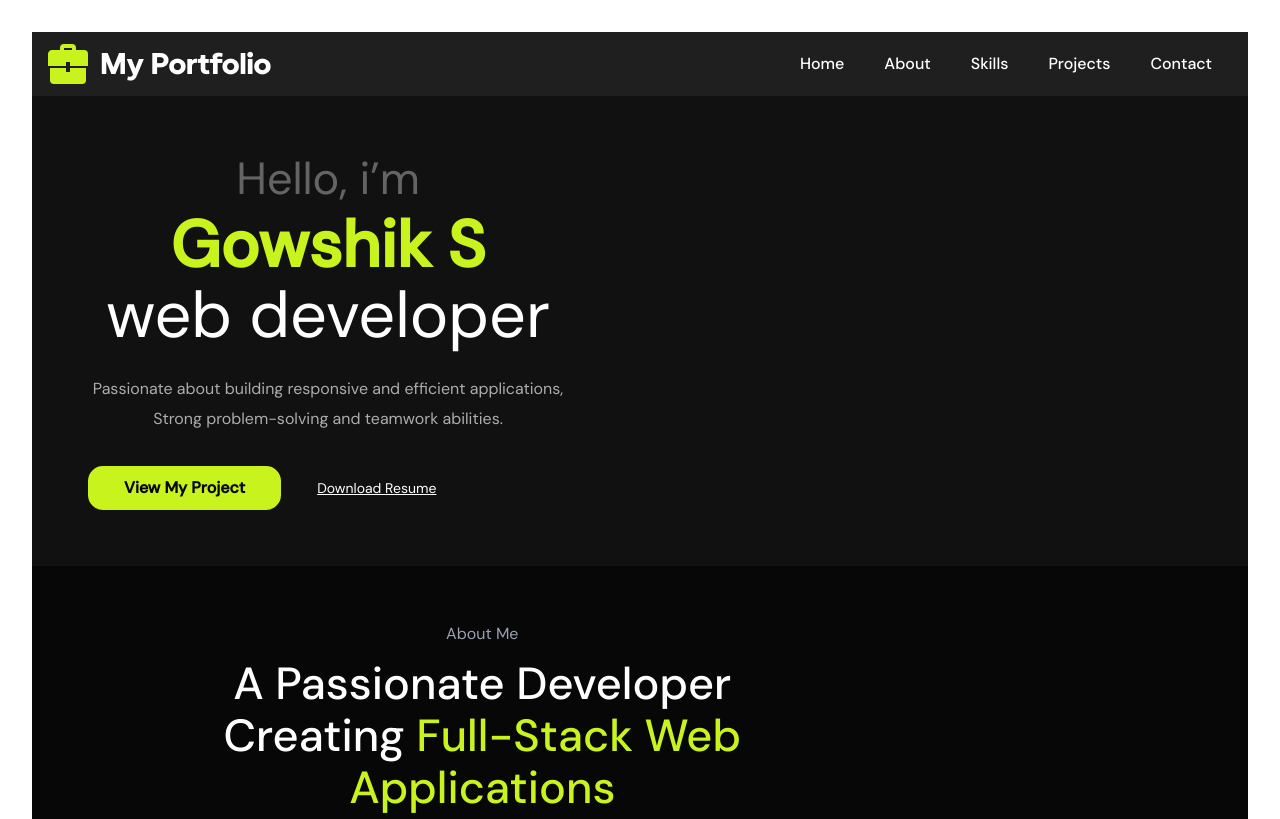
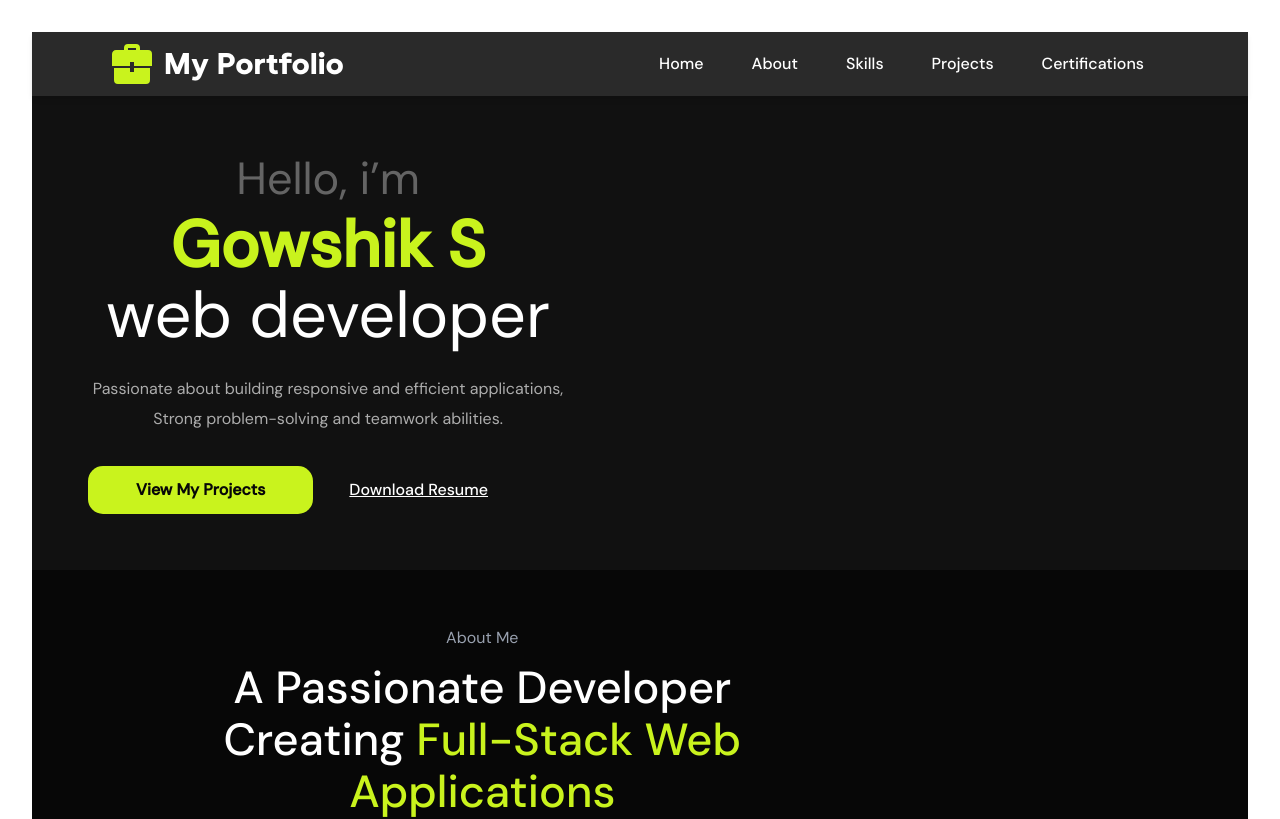
Before and after one commit to pkselva/react_portfolio, a React (Vite) app: page / in a window 1280 px wide. Shown: the top 819 px of the page. Built offline with nearby package versions, Linux system fonts and the light colour scheme.

Commit message:
Refractor Responsiveness

```diff
--- a/src/App.jsx
+++ b/src/App.jsx
@@ -1,6 +1,5 @@
-import { useState } from 'react'
 import './App.css'
-import { BrowserRouter, Route, Router, Routes } from 'react-router-dom'
+import { BrowserRouter, Route, Routes } from 'react-router-dom'
 import Layout from './Pages/Layout'
 import "@fontsource/dm-sans";
 import "@fontsource/dm-sans/500.css";
--- a/src/Components/Certifications.jsx
+++ b/src/Components/Certifications.jsx
@@ -13,7 +13,7 @@ function Certifications() {
         <div id='certificatons' className='bg-[#111] p-6 sm:p-10 md:p-14 text-white text-center'>
             <div className='text-gray-400 mb-2 text-[12px] sm:text-sm md:text-base'>Explore My</div>
             <h1 className="text-2xl md:text-3xl font-bold text-[#c9f31d] mb-4 sm:mb-6 lg:mb-8">Certifications</h1>
-            <div className='w-full sm:w-4/5 mx-auto grid grid-cols-1 sm:grid-cols-2 lg:grid-cols-3 gap-6 sm:gap-8'>
+            <div className='w-full sm:w-4/5 mx-auto grid grid-cols-1 lg:grid-cols-3 gap-6 sm:gap-8'>
                 {certificationDetails.map((detail, idx) => (
                     <div
                         key={idx}
--- a/src/Components/HeaderSection.jsx
+++ b/src/Components/HeaderSection.jsx
@@ -14,14 +14,21 @@ function HeaderSection() {
         <p className='opacity-65 font-[400] text-[12px] sm:text-[14px] md:text-[16px] leading-[20px] sm:leading-[24px] md:leading-[30px]'>
           Passionate about building responsive and efficient applications, Strong problem-solving and teamwork abilities.
         </p>
-        <div className='flex flex-col sm:flex-row gap-4 w-full items-center sm:gap-9 mt-8 text-[12px] sm:text-[14px] md:text-[16px]'>
-          <button className='bg-[#c9f31d] px-9 py-2.5  text-[#070707] font-[600] rounded-[15px] cursor-pointer '>
-            <a href="#projects">View My Project</a>
+        <div
+          className="flex flex-col sm:flex-row items-center justify-center sm:justify-start gap-3 sm:gap-6 md:gap-9 w-full mt-6 sm:mt-8 text-[12px] sm:text-[14px] md:text-[16px]">
+          <button
+            className="bg-[#c9f31d] px-7 sm:px-9 md:px-12 py-2 sm:py-2.5 md:py-3 text-[#070707] font-[600] rounded-[12px] sm:rounded-[15px] cursor-pointer hover:bg-[#b4da1a] hover:transition-all duration-300">
+            <a href="#projects" className="block">
+              View My Projects
+            </a>
           </button>
-          <button className='underline text-[14px] cursor-pointer hover:text-[#c9f31d] hover:transition'>
+
+          <button
+            className="underline text-[13px] sm:text-[14px] md:text-[16px] font-medium cursor-pointer hover:text-[#c9f31d] hover:transition-all duration-300">
             Download Resume
           </button>
         </div>
+
       </div>
     </div>
   )
--- a/src/Components/NavgationBar.jsx
+++ b/src/Components/NavgationBar.jsx
@@ -1,12 +1,12 @@
 import { useState } from "react";
-import logo from '../assets/svg/logo2.svg'
-import sideBarIcon from '../assets/svg/sidebar-tottler.svg'
+import logo from "../assets/svg/logo2.svg";
+import sideBarIcon from "../assets/svg/sidebar-tottler.svg";
 
 function NavigationBar() {
   const [isOpen, setIsOpen] = useState(false);
 
   function onScroll() {
-    window.scrollTo({ top: 0, behavior: 'smooth' });
+    window.scrollTo({ top: 0, behavior: "smooth" });
   }
 
   const navList = [
@@ -14,57 +14,85 @@ function NavigationBar() {
     { link: "#about", value: "About" },
     { link: "#skills", value: "Skills" },
     { link: "#projects", value: "Projects" },
-    { link: "#contact", value: "Contact" },
+    { link: "#certifications", value: "Certifications" },
   ];
 
   return (
-    <div className="bg-[#1f1f1f] flex items-center justify-between px-4 py-3 sticky top-0 z-1">
-
-      <div className="flex-shrink-0 flex gap-3 items-center cursor-pointer" onClick={onScroll}>
-        <div>
-          <img src={logo} alt="logo" width={40} height={50} />
-        </div>
-        <div className="text-white text-3xl font-[Gramatika]">
+    <nav
+      className="
+        bg-[#1f1f1f]/95 backdrop-blur-sm
+        flex items-center justify-between
+        px-4 sm:px-8 md:px-12 lg:px-20 py-3
+        sticky top-0 z-50 shadow-md
+      "
+    >
+      <div
+        className="flex items-center gap-3 cursor-pointer flex-shrink-0"
+        onClick={onScroll}
+      >
+        <img src={logo} alt="logo" className="w-8 sm:w-10 h-full" />
+        <h1
+          className="
+            text-white text-2xl sm:text-3xl font-semibold
+            tracking-wide font-[Gramatika]
+          "
+        >
           My Portfolio
-        </div>
+        </h1>
       </div>
 
       <div className="hidden md:flex justify-end flex-1">
-        {navList.map((val, idx) => (
+        {navList.map((nav, idx) => (
           <a
             key={idx}
-            href={val.link}
-            className="px-5 py-2 text-white font-medium hover:text-[#c9f31d] transition"
+            href={nav.link}
+            className="
+              px-4 lg:px-6 py-2
+              text-white text-sm sm:text-base font-medium
+              hover:text-[#c9f31d] transition-colors duration-300
+            "
           >
-            {val.value}
+            {nav.value}
           </a>
         ))}
       </div>
 
-      <div className="md:hidden">
       <button
         onClick={() => setIsOpen(!isOpen)}
-          className="bg-[#c9f31d] rounded-full w-[45px] h-[45px] flex justify-center items-center"
+        className="
+          md:hidden bg-[#c9f31d] rounded-full w-8 sm:w-10 h-8 sm:h-10
+          flex justify-center items-center transition-all duration-300
+          hover:scale-105
+        "
       >
-          <img src={sideBarIcon} alt="sidebar" />
+        <img src={sideBarIcon} alt="menu toggle" className="w-4 h-4" />
       </button>
-      </div>
 
-      {isOpen && (
-        <div className="absolute top-[70px] left-0 w-full bg-[#1f1f1f] flex flex-col items-center md:hidden z-50">
-          {navList.map((val, idx) => (
+      <div
+        className={`
+          fixed top-[65px] left-0 w-full
+          bg-[#1f1f1f]/95 backdrop-blur-md
+          flex flex-col items-center
+          transition-all duration-300 overflow-hidden
+          ${isOpen ? "max-h-[400px] opacity-100" : "max-h-0 opacity-0"}
+        `}
+      >
+        {navList.map((nav, idx) => (
           <a
             key={idx}
-              href={val.link}
-              className="py-3 w-full text-center text-white hover:bg-[#c9f31d] hover:text-black transition"
+            href={nav.link}
             onClick={() => setIsOpen(false)}
+            className="
+              py-3 w-full text-center text-white
+              text-base font-medium
+              hover:bg-[#c9f31d] hover:text-black transition-all
+            "
           >
-              {val.value}
+            {nav.value}
           </a>
         ))}
       </div>
-      )}
-    </div>
+    </nav>
   );
 }
 
```
Lines whose indentation alone changed are shown as unchanged.
